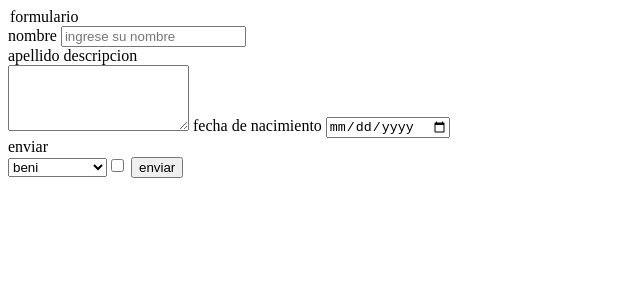
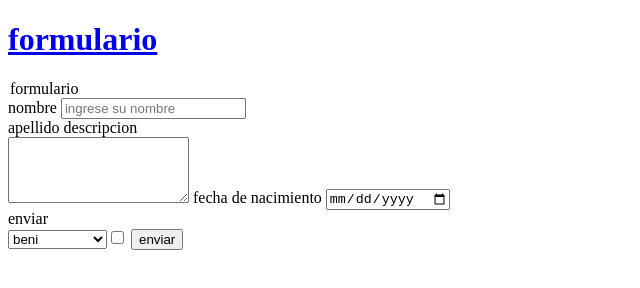
Before and after one commit to Yhelssy23/-ProyectoListasYhelssy, a plain HTML site: page imagenes/formulario.html in a window 1280 px wide. Shown: the whole page, without its empty margins (0-640 px from the left). Drawn offline with Linux system fonts and the light colour scheme.

Commit message:
mi primer commit

```diff
--- a/imagenes/formulario.html
+++ b/imagenes/formulario.html
@@ -6,6 +6,7 @@
         <title>formulario</title>
     </head>
     <body>
+        <h1><a href="formulario.html">formulario</a></h1>
         <legend>formulario</legend>
         <form>
             <ilabel>nombre</ilabel>
```
